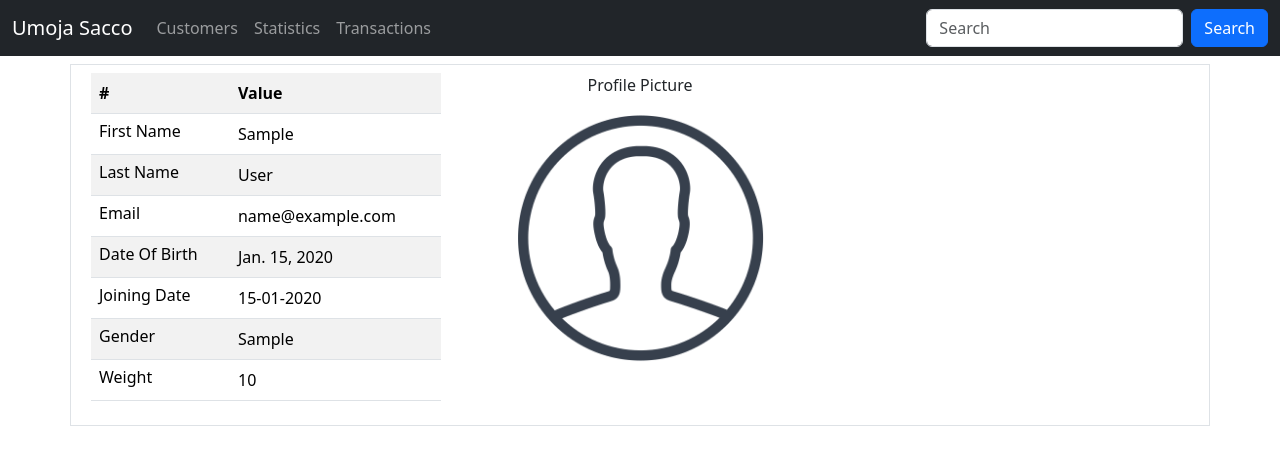
After one commit to coolmindcodes/project_database, a Django app: page /customers/details/1 in a window 1280 px wide. The commit adds this page. Shown: the top 465 px of the page. Run offline with Django 5.2, Linux system fonts and the light colour scheme; tables that the repository leaves empty hold one stand-in row (values such as "Sample post").

Commit message:
Paginate and show customer details.

```diff
--- a/project_database/settings.py
+++ b/project_database/settings.py
@@ -119,6 +119,10 @@ USE_TZ = True
 
 STATIC_URL = 'static/'
 
+STATIC_ROOT = BASE_DIR / 'static'
+
+STATICFILES_DIRS = [BASE_DIR / 'sacco/static']
+
 # Default primary key field type
 # https://docs.djangoproject.com/en/5.1/ref/settings/#default-auto-field
 
--- a/project_database/urls.py
+++ b/project_database/urls.py
@@ -24,6 +24,7 @@ urlpatterns = [
     path('', views.customers, name='customers'),
 
     path('customers/delete/<int:customer_id>', views.delete_customer, name='delete_customer'),
+    path('customers/details/<int:customer_id>', views.customer_details, name='customer_details'),
 
     path('admin/', admin.site.urls),
 ]
--- a/sacco/views.py
+++ b/sacco/views.py
@@ -1,3 +1,4 @@
+from django.core.paginator import Paginator, EmptyPage
 from django.http import HttpResponse
 from django.shortcuts import render, redirect
 from sacco.models import Customer, Deposit
@@ -27,11 +28,22 @@ def test(request):
 # python manage.py runserver 8001
 
 def customers(request):
-    data = Customer.objects.all().order_by('-id').values()[0:10] # ORM select * from customers
-    return render(request, "customers.html", {"customers": data})
+    data = Customer.objects.all().order_by('id').values()# ORM select * from customers
+    paginator = Paginator(data, 15)
+    page = request.GET.get('page', 1)
+    try:
+      paginated_data = paginator.page(page)
+    except  EmptyPage:
+        paginated_data = paginator.page(1)
+    return render(request, "customers.html", {"data": paginated_data})
 
 
 def delete_customer(request, customer_id):
     customer = Customer.objects.get(id=customer_id) # select * from customers where id=7
     customer.delete() # delete from customers where id=7
     return redirect('customers')
+
+
+def customer_details(request,customer_id):
+    customer = Customer.objects.get(id=customer_id)
+    return render(request, 'details.html', {'customer': customer})
--- /dev/null
+++ b/templates/details.html
@@ -0,0 +1,61 @@
+{% extends 'master.html' %}
+{% load static %}
+
+{% block title %}
+	<title>Customer Details</title>
+{% endblock %}
+
+{% block content %}
+	<div class="container">
+       <div class="row border mt-2 p-2">
+           <div class="col-sm-4">
+               <table class="table table-striped">
+
+                   <tr>
+                       <th>#</th>
+                       <th>Value</th>
+                   </tr>
+
+                   <tr>
+                       <td class="h6">First Name</td>
+                       <td>{{ customer.first_name }}</td>
+                   </tr>
+
+                    <tr>
+                       <td class="h6">Last Name</td>
+                       <td>{{ customer.last_name }}</td>
+                   </tr>
+
+                   <tr>
+                       <td class="h6">Email</td>
+                       <td>{{ customer.email }}</td>
+                   </tr>
+
+                   <tr>
+                       <td class="h6">Date Of Birth</td>
+                       <td>{{ customer.dob }}</td>
+                   </tr>
+
+                   <tr>
+                       <td class="h6">Joining Date</td>
+                       <td>{{ customer.created_at | date:"d-m-Y" }}</td>
+                   </tr>
+
+                   <tr>
+                       <td class="h6">Gender</td>
+                       <td>{{ customer.gender }}</td>
+                   </tr>
+
+                    <tr>
+                       <td class="h6">Weight</td>
+                       <td>{{ customer.weight }}</td>
+                   </tr>
+               </table>
+           </div>
+           <div class="col-sm-4">
+               <p class="text-center">Profile Picture</p>
+               <img class="img-fluid mx-auto d-block profile" src="{% static 'default.png' %}" alt="">
+           </div>
+       </div>
+    </div>
+{% endblock %}
--- a/templates/master.html
+++ b/templates/master.html
@@ -12,6 +12,12 @@
 
     <!-- Latest compiled JavaScript -->
     <script src="https://cdn.jsdelivr.net/npm/bootstrap@5.3.3/dist/js/bootstrap.bundle.min.js"></script>
+
+    <style>
+        .profile{
+            max-width: 250px;
+        }
+    </style>
 </head>
 <body>
 
@@ -24,7 +30,7 @@
         <div class="collapse navbar-collapse" id="mynavbar">
             <ul class="navbar-nav me-auto">
                 <li class="nav-item">
-                    <a class="nav-link" href="">Customers</a>
+                    <a class="nav-link" href="{% url 'customers' %}">Customers</a>
                 </li>
                 <li class="nav-item">
                     <a class="nav-link" href="#">Statistics</a>
```
Also changed, not shown: templates/customers.html (+17 -7 lines), sacco/static/default.png (added).
